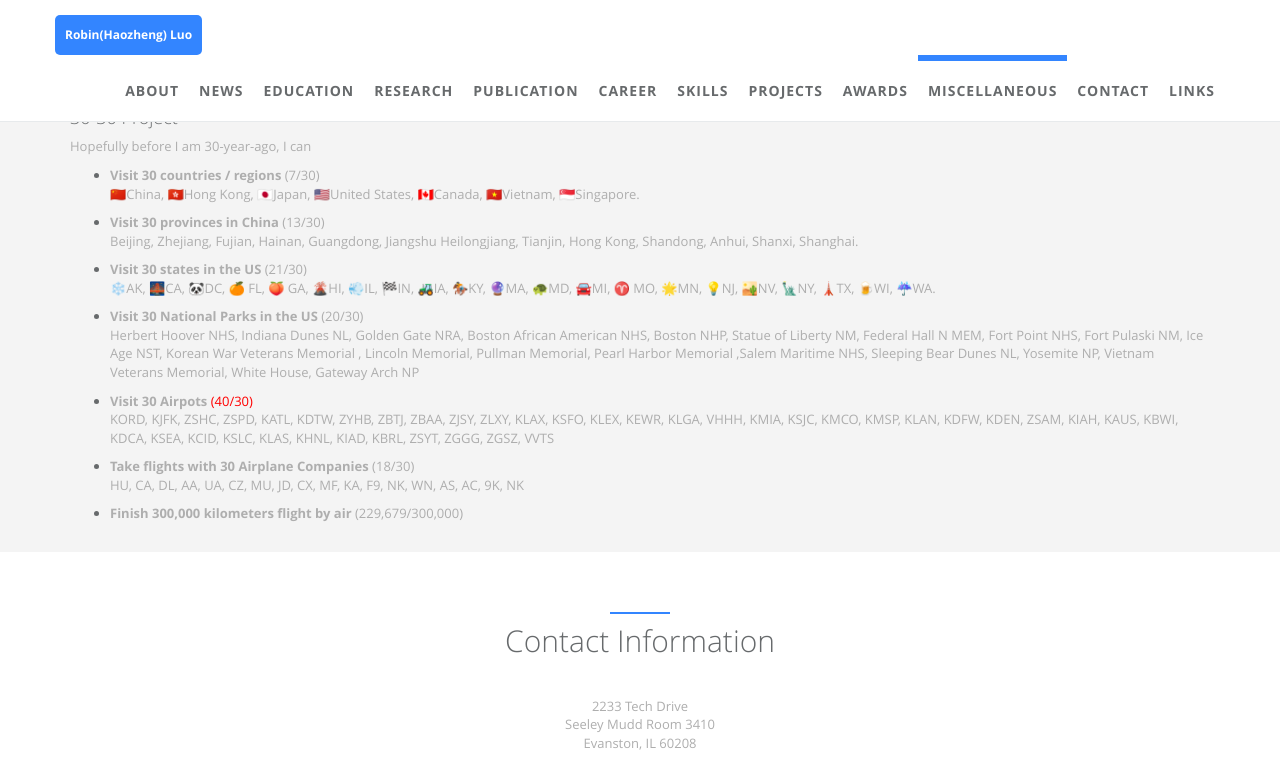
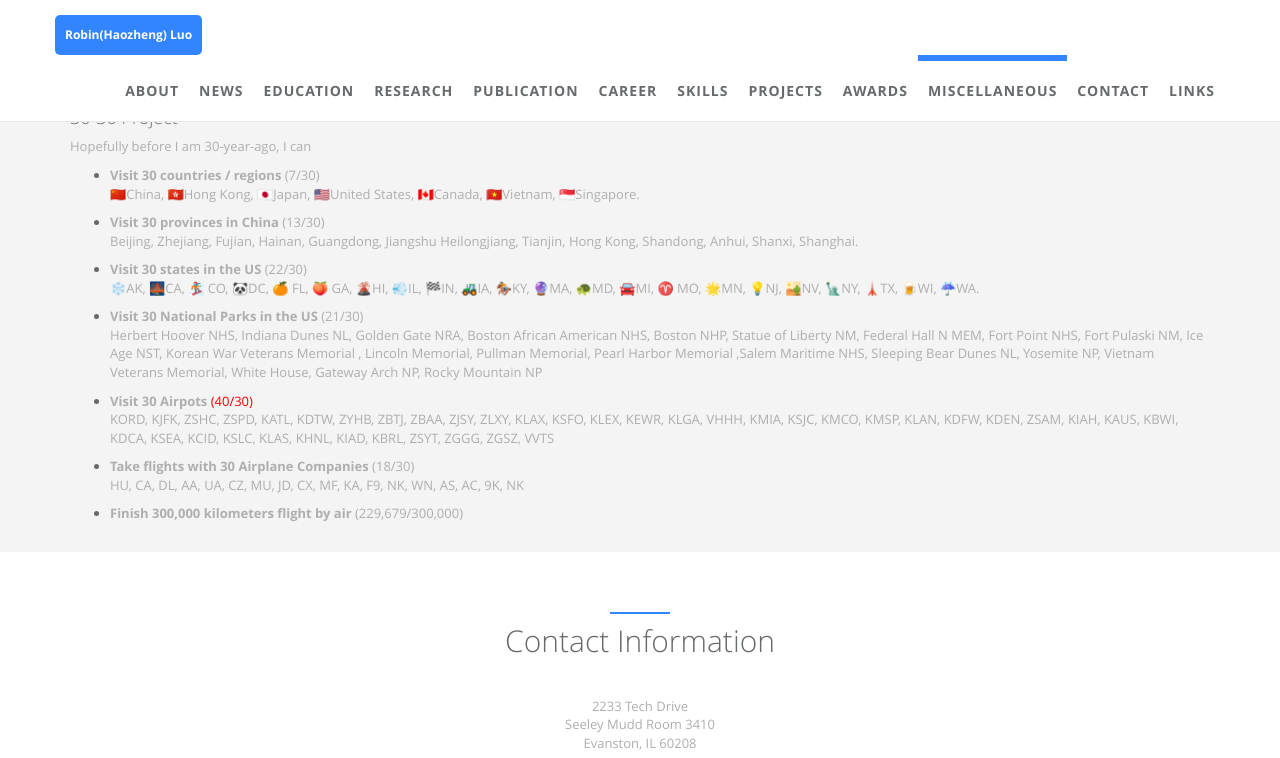
Before and after one commit to robinzixuan/robin.github.io, a Jekyll site: the page built from index.html, in a window 1280 px wide and 900 px high, scrolled down 9906 px, cut to the strip 0-758 px from the top of the window. Built offline with Jekyll 4.4.1, drawn with Linux system fonts in a browser that asks for light colours.

Commit message:
Update miscellaneous.html

```diff
--- a/_includes/sections/miscellaneous.html
+++ b/_includes/sections/miscellaneous.html
@@ -17,14 +17,14 @@
     Heilongjiang, Tianjin, Hong Kong, Shandong, Anhui, Shanxi,
     Shanghai.</p>
     </li>
-    <li><p><b>Visit 30 states in the US</b> (21/30)<br />
-    ❄️AK, 🌉CA, 🐼DC, 🍊 FL, 🍑 GA, 🌋HI, 💨IL, 🏁IN, 🚜IA, 🏇KY, 🔮MA, 🐢MD, 🚘MI, ♈ MO, 🌟MN, 💡NJ, 🏜️NV, 🗽NY,  🗼TX, 🍺WI, ☔WA.</p>
+    <li><p><b>Visit 30 states in the US</b> (22/30)<br />
+    ❄️AK, 🌉CA, 🏂 CO, 🐼DC, 🍊 FL, 🍑 GA, 🌋HI, 💨IL, 🏁IN, 🚜IA, 🏇KY, 🔮MA, 🐢MD, 🚘MI, ♈ MO, 🌟MN, 💡NJ, 🏜️NV, 🗽NY,  🗼TX, 🍺WI, ☔WA.</p>
     </li>
-    <li><p><b>Visit 30 National Parks in the US</b> (20/30)<br />
+    <li><p><b>Visit 30 National Parks in the US</b> (21/30)<br />
         Herbert Hoover NHS, Indiana Dunes NL, Golden Gate NRA, Boston African American
         NHS, Boston NHP, Statue of Liberty NM, Federal Hall N MEM, Fort Point NHS, Fort Pulaski NM,
     Ice Age NST, Korean War Veterans Memorial , Lincoln Memorial, Pullman Memorial, Pearl Harbor Memorial
-,Salem Maritime NHS, Sleeping Bear Dunes NL, Yosemite NP, Vietnam Veterans Memorial, White House, Gateway Arch NP</p>
+,Salem Maritime NHS, Sleeping Bear Dunes NL, Yosemite NP, Vietnam Veterans Memorial, White House, Gateway Arch NP, Rocky Mountain NP</p>
         </li>
     <li><p><b>Visit 30 Airpots</b> <span style="color:red">(40/30)</span><br />
         KORD, KJFK, ZSHC, ZSPD, KATL, KDTW, ZYHB, ZBTJ, ZBAA, ZJSY, ZLXY, KLAX, KSFO, KLEX, KEWR, KLGA, VHHH, KMIA, KSJC, KMCO, KMSP, KLAN, KDFW, KDEN, ZSAM, KIAH, KAUS, KBWI, KDCA, KSEA, KCID, KSLC, KLAS, KHNL, KIAD, KBRL, ZSYT, ZGGG, ZGSZ, VVTS  </p>
```
